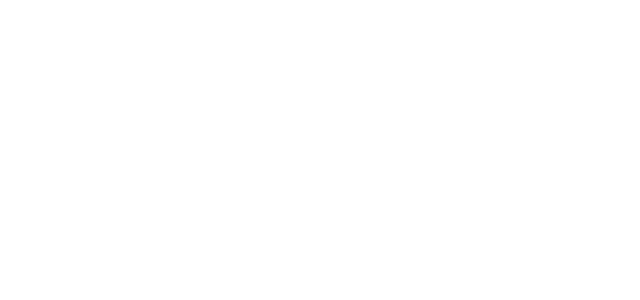
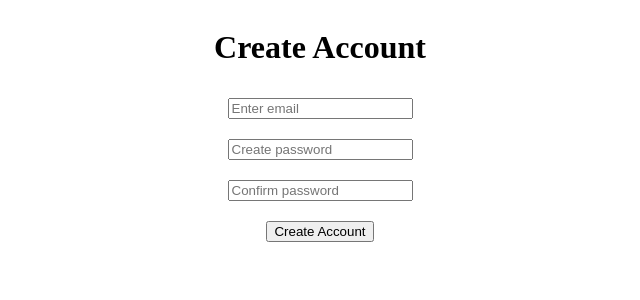
Before and after one commit to staten-island-tech/vue-supabase-project-froggy, a Vue app in the folder vue-project/: page /3 in a window 1280 px wide. Before the commit this address had no page. Shown: the top 300 px of the page, without its empty margins (320-960 px from the left). Built offline with nearby package versions, Linux system fonts and the light colour scheme.

Commit message:
londons code

```diff
--- a/vue-project/src/router/index.js
+++ b/vue-project/src/router/index.js
@@ -1,5 +1,7 @@
 import { createRouter, createWebHistory } from 'vue-router'
 import follows from '@/views/follows.vue'
+import UserAccount from '@/views/UserAccount.vue'
+import createaccount from '@/views/createaccount.vue'
 const router = createRouter({
   history: createWebHistory(import.meta.env.BASE_URL),
   routes: [
@@ -8,6 +10,16 @@ const router = createRouter({
       name: 'follows',
       component: follows,
     },
+    {
+      path: '/2',
+      name: 'useracc',
+      component: UserAccount,
+    },
+    {
+      path: '/3',
+      name: 'createacc',
+      component: createaccount,
+    },
   ],
 })
 
--- /dev/null
+++ b/vue-project/src/views/UserAccount.vue
@@ -0,0 +1,80 @@
+<!-- <template>
+    <div>
+<form action="submit"></form> @submit.prevent="login(user)">
+    <label for="username">Username</label>
+    <input type="text" v-model=" user.username" />
+     <label for="password">Password</label>
+    <input type="password" v-model=" user.password"/>
+    <button type="submit">Login</button>
+    <h2 v-if="Logged In"></h2>
+   <h2 v-else="Log In"></h2>
+
+    </div>
+</template>
+
+<script setup>
+const loggedIn= ref(false)
+function login(user){
+    console.log(user)
+    loggedIn.value=true
+}
+
+<div v-if="type === 'true'">
+  Logged In
+
+ v-else-if="type === 'false'"
+  Log In
+</div>
+
+
+import { reactive, ref } from 'vue'
+const user= reactive({username: '', password:''})
+
+</script>
+<style lang="scss">  </style>
+
+<style lang="scss" scoped></style> -->
+
+<template>
+  <div>
+    <h1>Login</h1>
+
+    <input v-model="email" type="email" placeholder="Enter email" />
+
+    <input v-model="password" type="password" placeholder="Enter password" />
+
+    <button @click="loginUser">Login</button>
+
+    <h4>or Create <RouterLink to="/3">new account</RouterLink></h4>
+  </div>
+</template>
+
+<script>
+import { SupabaseClient } from '@supabase/supabase-js'
+
+export default {
+  data() {
+    return {
+      email: '',
+      password: '',
+      message: '',
+    }
+  },
+
+  methods: {
+    async loginUser() {
+      const { data, error } = await SupabaseClient.auth.signInWithPassword({
+        email: this.email,
+        password: this.password,
+      })
+
+      if (error) {
+        this.message = error.message
+      } else {
+        this.message = 'Login successful!'
+        console.log(data)
+      }
+    },
+  },
+}
+</script>
--- /dev/null
+++ b/vue-project/src/views/createaccount.vue
@@ -0,0 +1,28 @@
+<template>
+  <div class="rows">
+    <h1>Create Account</h1>
+    <input class="rowss" v-model="email" type="email" placeholder="Enter email" />
+
+    <input class="rowss" v-model="password" type="password" placeholder="Create password" />
+
+    <input class="rowss" v-model="password" type="password" placeholder="Confirm password" />
+
+    <button class="rowss">Create Account</button>
+  </div>
+</template>
+
+<script setup>
+
+</script>
+
+<style scoped>
+.rows {
+  flex-direction: column;
+  align-items: center;
+  display: flex;
+  flex-wrap: wrap;
+}
+.rowss {
+  margin: 10px;
+}
+</style>
```
Also changed, not shown: vue-project/src/views/profiles.vue (deleted, +0 -20 lines).
